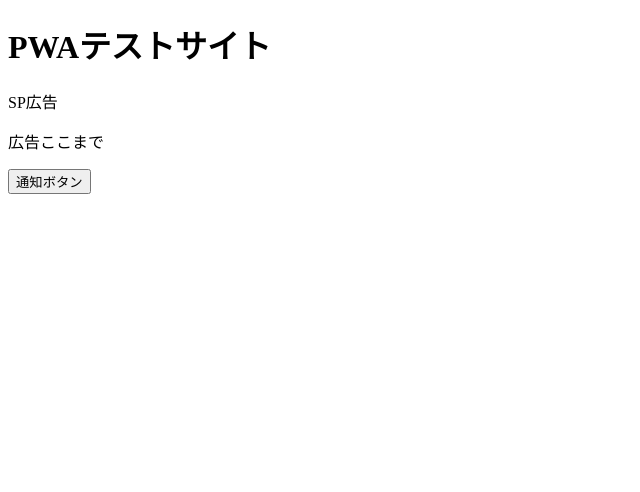
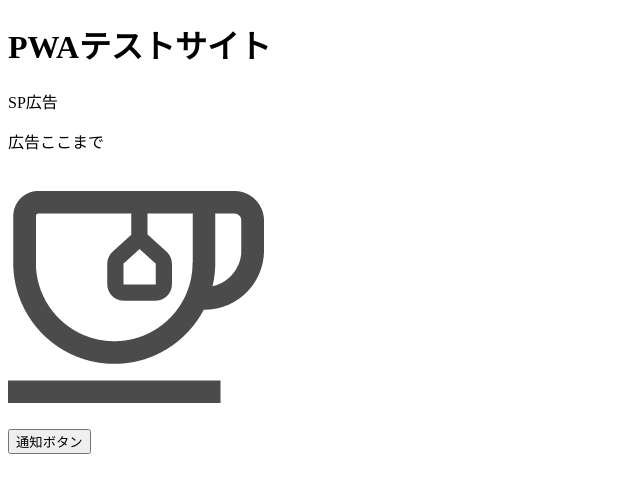
Before and after one commit to nobukazu1203/nobukazu1203.github.io, a plain HTML site: page index.html in a window 1280 px wide. Shown: the whole page, without its empty margins (0-640 px from the left). Drawn offline with Linux system fonts and the light colour scheme.

Commit message:
Update index.html

```diff
--- a/index.html
+++ b/index.html
@@ -56,6 +56,8 @@
 </script>
 <p>広告ここまで</p>
 
+  <img src="/images/logo/256x256.png"></img><br />
+
 <input type="button" id="button" value="通知ボタン"></input>
   <script>
 
```
